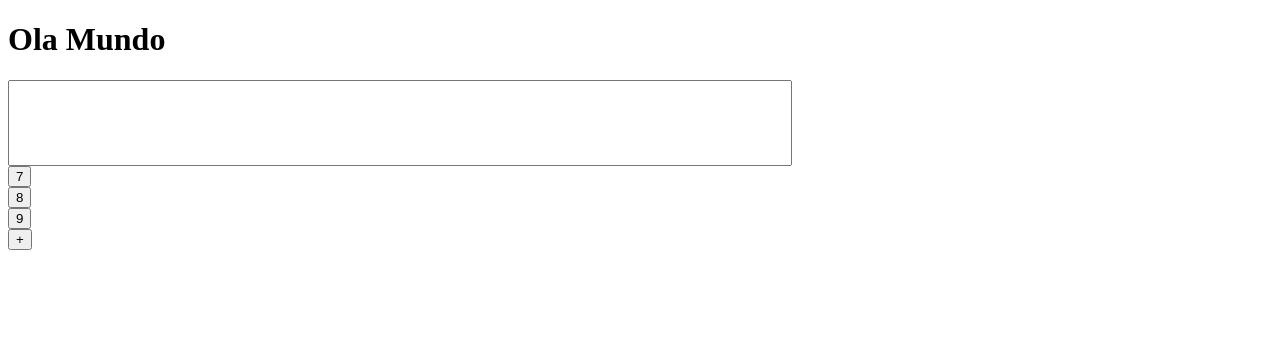
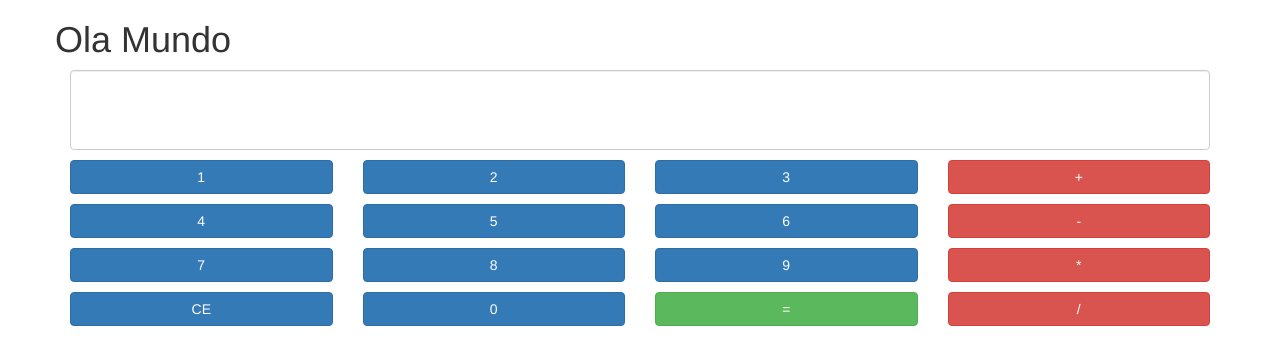
Before and after one commit to 01marcos/appExemplo3i2, a website: page www/index.html in a window 1280 px wide. Drawn offline with Linux system fonts and the light colour scheme.

Commit message:
coloquei mais botões e dei-lhes uma cor

```diff
--- a/www/css/style.css
+++ b/www/css/style.css
@@ -4,3 +4,13 @@
   height: 80px;
   font-size: 60px;
 }
+
+.btn{
+  margin-top: 10px;
+
+}sss
+.linha{
+
+  margin-top: 18px;
+
+}
--- a/www/index.html
+++ b/www/index.html
@@ -11,7 +11,7 @@
   <script src="components/acoes.js"> </script>
 
   <!-- Boostrap 3.3.7 -->
-  <link rel="stylesheet" href="css/boostrap.min.css">
+  <link rel="stylesheet" href="css/bootstrap.min.css">
   <link rel="stylesheet" href="components/loader.css">
   <link rel="stylesheet" href="css/style.css">
 
@@ -20,7 +20,7 @@
 <body>
    <div class="container">
       <div class="row">
-         <div class="div col-xs-12">
+         <div class="div-xs-12">
             <h1>Ola Mundo </h1>
         </div>
       </div>
@@ -31,7 +31,38 @@
      </div>
   </div>
   <!-- Primeiros Painel de Botões-->
+
   <div class="row">
+    <div class="col-xs-3">
+      <button class="btn btn-primary btn-block">1</button>
+  </div>
+    <div class="col-xs-3">
+      <button class="btn btn-primary btn-block">2</button>
+  </div>
+    <div class="col-xs-3">
+      <button class="btn btn-primary btn-block">3</button>
+  </div>
+    <div class="col-xs-3">
+      <button class="btn btn-danger btn-block">+</button>
+    </div>
+  </div>
+ <!--segundo painel de opções -->
+   <div class="row">
+    <div class="col-xs-3">
+      <button class="btn btn-primary btn-block">4</button>
+  </div>
+    <div class="col-xs-3">
+      <button class="btn btn-primary btn-block">5</button>
+  </div>
+    <div class="col-xs-3">
+      <button class="btn btn-primary btn-block">6</button>
+  </div>
+    <div class="col-xs-3">
+      <button class="btn btn-danger btn-block">-</button>
+    </div>
+  </div>
+   <!--terceiro painel de opções -->
+   <div class="row">
     <div class="col-xs-3">
       <button class="btn btn-primary btn-block">7</button>
   </div>
@@ -42,11 +73,26 @@
       <button class="btn btn-primary btn-block">9</button>
   </div>
     <div class="col-xs-3">
-      <button class="btn btn-primary btn-block">+</button>
+      <button class="btn btn-danger btn-block">*</button>
     </div>
-
+  </div>
+     <div class="row">
+    <div class="col-xs-3">
+      <button class="btn btn-primary btn-block">CE</button>
+  </div>
+    <div class="col-xs-3">
+      <button class="btn btn-primary btn-block">0</button>
+  </div>
+    <div class="col-xs-3">
+      <button class="btn btn-success btn-block">=</button>
+  </div>
+    <div class="col-xs-3">
+      <button class="btn btn-danger btn-block">/</button>
+    </div>
   </div>
 </div>
 
+
+
 </body>
 </html>
```
